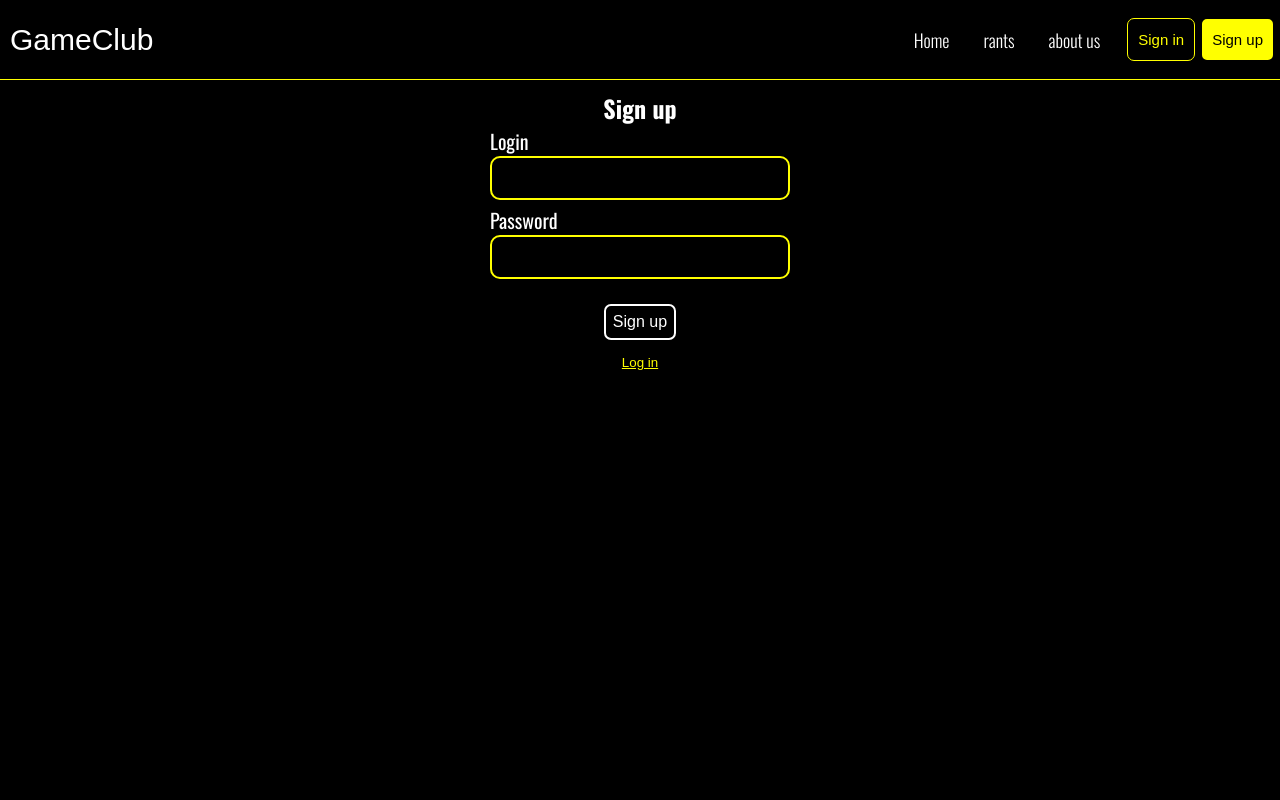
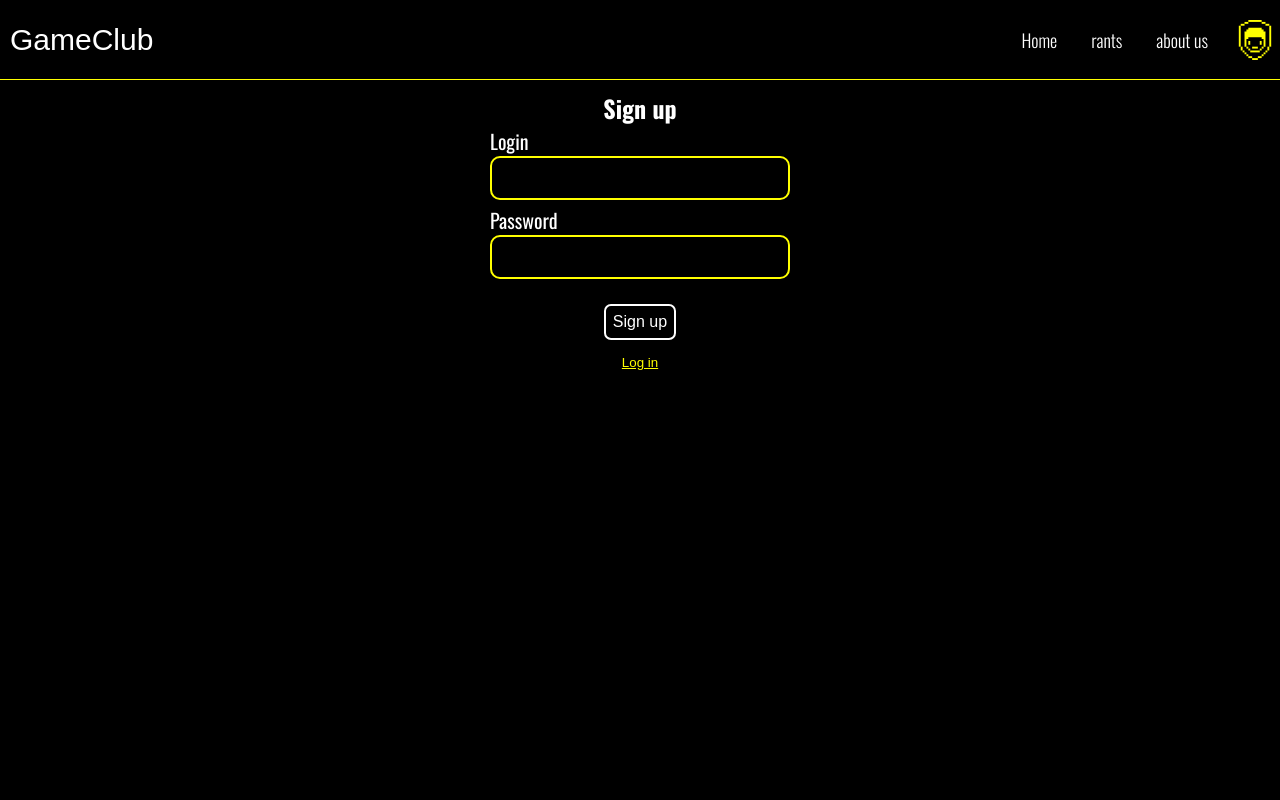
Before and after one commit to StarkDed/game_club_vue, a Vue app: page /auth in a window 1280 px wide. Shown: the top 800 px of the page. Built offline with nearby package versions, Linux system fonts and the light colour scheme; a web font is replaced by a local one.

Commit message:
added userMenu

```diff
--- /dev/null
+++ b/src/assets/svgs/CancelIcon.vue
@@ -0,0 +1,105 @@
+<template>
+  <svg
+    width="30"
+    height="30"
+    viewBox="0 0 30 30"
+    fill="none"
+    xmlns="http://www.w3.org/2000/svg"
+  >
+    <g clip-path="url(#clip0_2321_1638)">
+      <path d="M1.425 11.4281H0V18.5719H1.425V11.4281Z" fill="#000001" />
+      <path
+        d="M2.85942 18.5719H1.42505V21.4313H2.85942V18.5719Z"
+        fill="#000001"
+      />
+      <path
+        d="M2.85942 8.56875H1.42505V11.4281H2.85942V8.56875Z"
+        fill="#000001"
+      />
+      <path
+        d="M4.28438 21.4313H2.85938V24.2813H4.28438V21.4313Z"
+        fill="#000001"
+      />
+      <path
+        d="M4.28438 5.70937H2.85938V8.56875H4.28438V5.70937Z"
+        fill="#000001"
+      />
+      <path
+        d="M5.7188 24.2812H4.28442V25.7156H5.7188V24.2812Z"
+        fill="#000001"
+      />
+      <path
+        d="M5.7188 4.28438H4.28442V5.70938H5.7188V4.28438Z"
+        fill="#000001"
+      />
+      <path
+        d="M8.56875 25.7156H5.71875V27.1406H8.56875V25.7156Z"
+        fill="#000001"
+      />
+      <path
+        d="M22.8562 11.4281H21.4313V10.0031H19.9969V8.56875H18.5719V7.14375H17.1469V10.0031H8.56875V11.4281H7.14375V12.8531H5.71875V19.9969H7.14375V21.4313H10.0031V22.8563H12.8531V21.4313H11.4281V19.9969H10.0031V18.5719H11.4281V17.1469H17.1469V19.9969H18.5719V18.5719H19.9969V17.1469H21.4313V15.7125H22.8562V14.2875H24.2906V12.8531H22.8562V11.4281Z"
+        fill="#000001"
+      />
+      <path
+        d="M8.56875 2.85938H5.71875V4.28438H8.56875V2.85938Z"
+        fill="#000001"
+      />
+      <path
+        d="M11.4282 27.1406H8.56885V28.575H11.4282V27.1406Z"
+        fill="#000001"
+      />
+      <path d="M11.4282 1.425H8.56885V2.85938H11.4282V1.425Z" fill="#000001" />
+      <path d="M18.572 28.575H11.4282V30H18.572V28.575Z" fill="#000001" />
+      <path d="M18.572 0H11.4282V1.425H18.572V0Z" fill="#000001" />
+      <path
+        d="M21.4312 27.1406H18.5718V28.575H21.4312V27.1406Z"
+        fill="#000001"
+      />
+      <path d="M21.4312 1.425H18.5718V2.85938H21.4312V1.425Z" fill="#000001" />
+      <path
+        d="M24.2905 25.7156H21.4312V27.1406H24.2905V25.7156Z"
+        fill="#000001"
+      />
+      <path
+        d="M24.2905 2.85938H21.4312V4.28438H24.2905V2.85938Z"
+        fill="#000001"
+      />
+      <path
+        d="M25.7155 24.2812H24.2905V25.7156H25.7155V24.2812Z"
+        fill="#000001"
+      />
+      <path
+        d="M25.7155 4.28438H24.2905V5.70938H25.7155V4.28438Z"
+        fill="#000001"
+      />
+      <path
+        d="M27.1406 21.4313H25.7156V24.2813H27.1406V21.4313Z"
+        fill="#000001"
+      />
+      <path
+        d="M27.1406 5.70937H25.7156V8.56875H27.1406V5.70937Z"
+        fill="#000001"
+      />
+      <path
+        d="M28.575 18.5719H27.1406V21.4313H28.575V18.5719Z"
+        fill="#000001"
+      />
+      <path
+        d="M28.575 8.56875H27.1406V11.4281H28.575V8.56875Z"
+        fill="#000001"
+      />
+      <path d="M30 11.4281H28.575V18.5719H30V11.4281Z" fill="#000001" />
+    </g>
+    <defs>
+      <clipPath id="clip0_2321_1638">
+        <rect width="30" height="30" fill="white" />
+      </clipPath>
+    </defs>
+  </svg>
+</template>
+
+<script>
+</script>
+
+<style scoped>
+</style>
--- /dev/null
+++ b/src/assets/svgs/User.vue
@@ -0,0 +1,67 @@
+<template>
+  <svg
+    width="40"
+    height="40"
+    viewBox="0 0 40 40"
+    fill="none"
+    xmlns="http://www.w3.org/2000/svg"
+  >
+    <path d="M36.1876 5.7124H34.2876V26.6624H36.1876V5.7124Z" fill="#ffff00" />
+    <path d="M34.2875 26.6626H32.375V30.4751H34.2875V26.6626Z" fill="#ffff00" />
+    <path
+      d="M32.3751 30.4751H30.4751V32.3876H32.3751V30.4751Z"
+      fill="#ffff00"
+    />
+    <path d="M34.2876 3.8125H30.4751V5.7125H34.2876V3.8125Z" fill="#ffff00" />
+    <path d="M30.4749 32.3875H28.575V34.2875H30.4749V32.3875Z" fill="#ffff00" />
+    <path
+      d="M28.5751 34.2876H26.6626V36.1876H28.5751V34.2876Z"
+      fill="#ffff00"
+    />
+    <path
+      d="M28.5751 26.6626H26.6626V28.5751H28.5751V26.6626Z"
+      fill="#ffff00"
+    />
+    <path
+      d="M28.5749 9.525H26.6624V7.625H13.3374V9.525H11.4249V11.425H9.5249V26.6625H11.4249V19.05H13.3374V17.15H26.6624V19.05H28.5749V26.6625H30.4749V11.425H28.5749V9.525Z"
+      fill="#ffff00"
+    />
+    <path d="M30.4751 1.9126H26.6626V3.8126H30.4751V1.9126Z" fill="#ffff00" />
+    <path d="M26.6625 28.575H24.7625V30.4749H26.6625V28.575Z" fill="#ffff00" />
+    <path d="M26.6625 20.95H24.7625V24.7625H26.6625V20.95Z" fill="#ffff00" />
+    <path d="M26.6625 36.1875H22.8625V38.1H26.6625V36.1875Z" fill="#ffff00" />
+    <path
+      d="M24.7625 30.4751H15.2375V32.3876H24.7625V30.4751Z"
+      fill="#ffff00"
+    />
+    <path
+      d="M22.8625 38.1001H17.1375V40.0001H22.8625V38.1001Z"
+      fill="#ffff00"
+    />
+    <path
+      d="M22.8625 26.6626H17.1375V28.5751H22.8625V26.6626Z"
+      fill="#ffff00"
+    />
+    <path d="M17.1374 36.1875H13.3374V38.1H17.1374V36.1875Z" fill="#ffff00" />
+    <path d="M26.6624 0H13.3374V1.9125H26.6624V0Z" fill="#ffff00" />
+    <path d="M15.2374 28.575H13.3374V30.4749H15.2374V28.575Z" fill="#ffff00" />
+    <path d="M15.2374 20.95H13.3374V24.7625H15.2374V20.95Z" fill="#ffff00" />
+    <path d="M13.3375 34.2876H11.425V36.1876H13.3375V34.2876Z" fill="#ffff00" />
+    <path d="M13.3375 26.6626H11.425V28.5751H13.3375V26.6626Z" fill="#ffff00" />
+    <path d="M13.3374 1.9126H9.5249V3.8126H13.3374V1.9126Z" fill="#ffff00" />
+    <path d="M11.4249 32.3875H9.5249V34.2875H11.4249V32.3875Z" fill="#ffff00" />
+    <path
+      d="M9.52505 30.4751H7.61255V32.3876H9.52505V30.4751Z"
+      fill="#ffff00"
+    />
+    <path d="M9.5249 3.8125H5.7124V5.7125H9.5249V3.8125Z" fill="#ffff00" />
+    <path d="M7.6124 26.6626H5.7124V30.4751H7.6124V26.6626Z" fill="#ffff00" />
+    <path d="M5.7125 5.7124H3.8125V26.6624H5.7125V5.7124Z" fill="#ffff00" />
+  </svg>
+</template>
+
+<script setup>
+</script>
+
+<style scoped>
+</style>
--- a/src/components/Header.vue
+++ b/src/components/Header.vue
@@ -9,18 +9,44 @@
         <router-link to="/rants">rants</router-link>
         <router-link to="">about us</router-link>
       </nav>
-      <button class="signIn" @click="navigateToAuth('login')">Sign in</button>
-      <button class="signUp" @click="navigateToAuth('register')">
-        Sign up
-      </button>
+      <div v-if="!authStore.isAuthenticated">
+        <button class="signIn authButton" @click="navigateToAuth('login')">
+          Sign in
+        </button>
+        <button class="signUp authButton" @click="navigateToAuth('register')">
+          Sign up
+        </button>
+      </div>
+      <User
+        class="iconUser"
+        v-else
+        @click="isUserMenuOpen = !isUserMenuOpen"
+      ></User>
+      <div
+        class="userMenu"
+        :style="{ display: isUserMenuOpen ? 'flex' : 'none' }"
+      >
+        <CancelIcon
+          class="cancelIcon"
+          @click="isUserMenuOpen = !isUserMenuOpen"
+        ></CancelIcon>
+        <button class="myRantsButton">My Rants</button>
+      </div>
     </div>
   </header>
 </template>
 
 <script setup>
 import { useRouter } from "vue-router";
+import { useAuthStore } from "@/store/authStore.js";
+import { ref } from "vue";
+import User from "@/assets/svgs/User.vue";
+import CancelIcon from "@/assets/svgs/CancelIcon.vue";
 
 const router = useRouter();
+const authStore = useAuthStore();
+
+const isUserMenuOpen = ref(false);
 
 const navigateToAuth = (mode) => {
   router.push({
@@ -54,13 +80,15 @@ header span {
   align-items: center;
 }
 button {
-  margin-right: 5px;
   cursor: pointer;
   outline: none;
+}
+.authButton {
   font-size: 15px;
   font-weight: 500;
   border-radius: 7px;
   padding: 12px 10px;
+  margin-right: 5px;
 }
 .signIn {
   border: 1px solid yellow;
@@ -100,4 +128,35 @@ nav a:hover {
   color: black;
   background: yellow;
 }
+.iconUser {
+  margin-right: 5px;
+  cursor: pointer;
+}
+.userMenu {
+  opacity: 1;
+  height: 100vh;
+  width: 260px;
+  background-color: yellow;
+  position: fixed;
+  right: 0;
+  top: 0;
+  justify-content: center;
+  align-items: center;
+}
+.cancelIcon {
+  position: absolute;
+  top: 10px;
+  right: 10px;
+  cursor: pointer;
+}
+.myRantsButton {
+  background: transparent;
+  border: none;
+
+  font-family: "Oswald", sans-serif;
+  font-optical-sizing: auto;
+  font-weight: 700;
+  font-style: normal;
+  font-size: 16px;
+}
 </style>
--- /dev/null
+++ b/src/store/authStore.js
@@ -0,0 +1,10 @@
+import { defineStore } from "pinia";
+import { ref } from "vue";
+
+export const useAuthStore = defineStore("authStore", () => {
+  const isAuthenticated = ref(true); // Реактивная переменная
+
+  return {
+    isAuthenticated,
+  };
+});
```
